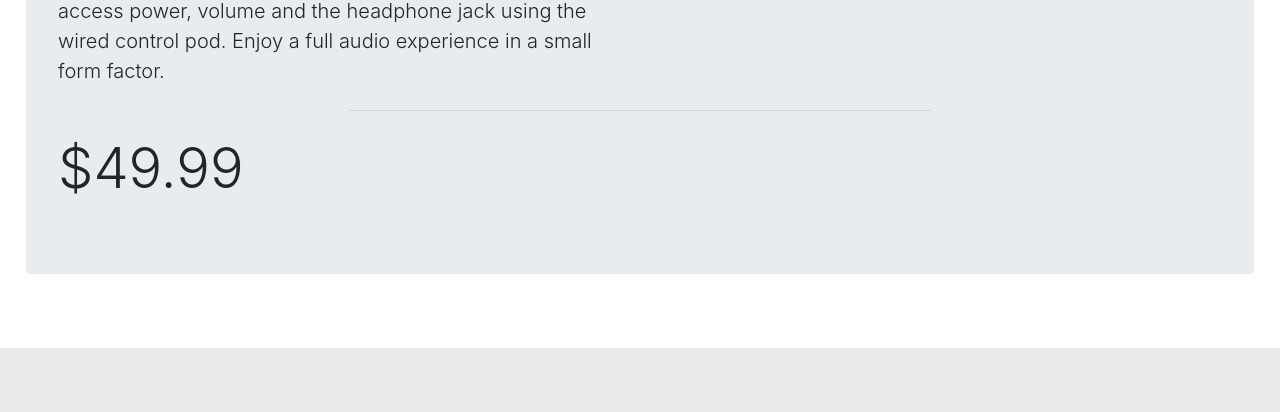
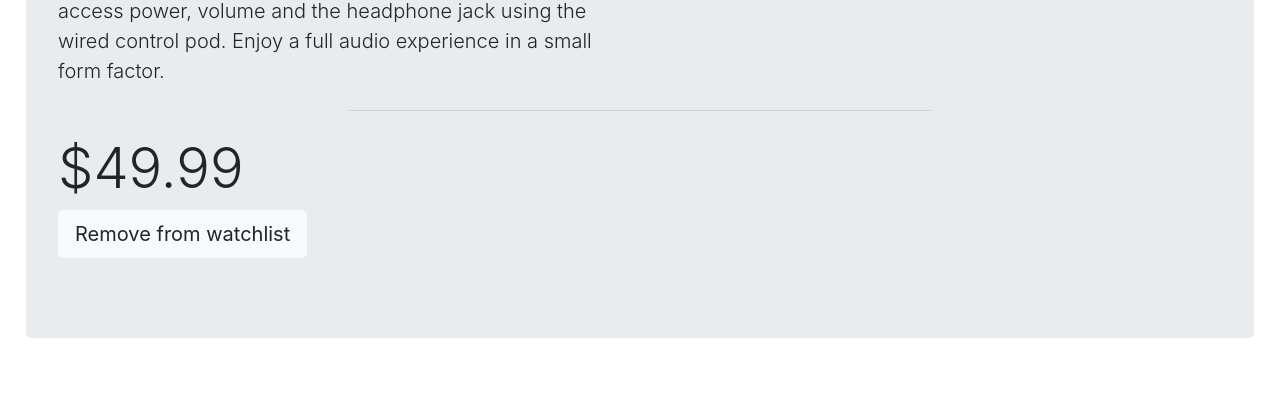
Before and after one commit to kingfreddymarin/commerce-cs50w, a Django app: page /listing/1 in a window 1280 px wide. Shown: the part 757-1169 px from the top of the page. Before the commit the page ends 1105 px from the top, so only its background shows below. Run offline with Django 3.2, Linux system fonts and the light colour scheme; the first user in the database is signed in; data comes from the database, SQL or seed files in the repository; some libraries are stand-ins or nearby versions.

Commit message:
add and remove settings, done!

```diff
--- a/auctions/models.py
+++ b/auctions/models.py
@@ -23,6 +23,8 @@ class Listing(models.Model):
         User, on_delete=models.CASCADE, blank=True, null=True, related_name="user")
     category = models.ForeignKey(
         Category, on_delete=models.CASCADE, blank=True, null=True, related_name="category")
+    watchlist = models.ManyToManyField(
+        User, blank=True, null=True, related_name="watchlist")
 
     def __str__(self):
         return self.title
--- a/auctions/templates/auctions/layout.html
+++ b/auctions/templates/auctions/layout.html
@@ -4,17 +4,19 @@
 <html lang="en">
   <head>
     <title>{% block title %}Auctions{% endblock %}</title>
-        <link rel="stylesheet" href="https://stackpath.bootstrapcdn.com/bootstrap/4.4.1/css/bootstrap.min.css" integrity="sha384-Vkoo8x4CGsO3+Hhxv8T/Q5PaXtkKtu6ug5TOeNV6gBiFeWPGFN9MuhOf23Q9Ifjh" crossorigin="anonymous">
-        <link href="{% static 'auctions/styles.css' %}" rel="stylesheet">
+    <link
+      rel="stylesheet"
+      href="https://stackpath.bootstrapcdn.com/bootstrap/4.4.1/css/bootstrap.min.css"
+      integrity="sha384-Vkoo8x4CGsO3+Hhxv8T/Q5PaXtkKtu6ug5TOeNV6gBiFeWPGFN9MuhOf23Q9Ifjh"
+      crossorigin="anonymous"
+    />
+    <link href="{% static 'auctions/styles.css' %}" rel="stylesheet" />
   </head>
   <body>
     <h1>Auctions</h1>
     <div>
-            {% if user.is_authenticated %}
-                Signed in as <strong>{{ user.username }}</strong>.
-            {% else %}
-                Not signed in.
-            {% endif %}
+      {% if user.is_authenticated %} Signed in as
+      <strong>{{ user.username }}</strong>. {% else %} Not signed in. {% endif%}
     </div>
     <ul class="nav">
       <li class="nav-item">
@@ -23,6 +25,9 @@
       {% if user.is_authenticated %}
       <li class="nav-item">
         <a class="nav-link" href="{% url 'create' %}">Create listing</a>
+      </li>
+      <li class="nav-item">
+        <a class="nav-link" href="">Watchlist</a>
       </li>
       <li class="nav-item">
         <a class="nav-link" href="{% url 'logout' %}">Log Out</a>
--- a/auctions/templates/auctions/listing.html
+++ b/auctions/templates/auctions/listing.html
@@ -1,18 +1,37 @@
-{% extends "auctions/layout.html" %}
+{% extends "auctions/layout.html" %} {% block body %}
 
-{% block body %}
+<section
+  style="width: 100%"
+  class="p-3 d-flex flex-wrap flex-row bd-highlight mb-3 justify-content-start"
+>
+  <div class="jumbotron">
+    <h1 class="display-4">{{listing.title}}</h1>
+    <img class="img" src="{{listing.image}}" style="width: 500px" alt="" />
+    <p class="lead w-50">{{listing.description}}</p>
+    <hr class="my-4 w-50" />
+    <h4 class="display-4">${{listing.price}}</h4>
+    {%if user.is_authenticated%} {%if watchlistTrue%}
 
-<section style="width: 100%;" class=" p-3 d-flex flex-wrap flex-row bd-highlight mb-3 justify-content-start">
-    <div class="jumbotron">
-        <h1 class="display-4">{{listing.title}}</h1>
-        <img class="img" src="{{listing.image}}" style="width: 500px;" alt="">
-        <p class="lead w-50">{{listing.description}}</p>
-        <hr class="my-4 w-50">
-        <h4 class="display-4">${{listing.price}}</h4>
-        <!-- <p class="lead">
-            <a class="btn btn-dark btn-lg" href="#" role="button">Learn more</a>
-        </p> -->
-    </div>
+    <form action="{%url 'removeFromWatchlist' id=listing.id%}" method="POST">
+      {%csrf_token%}
+      <p class="lead">
+        <button class="btn btn-light btn-lg" type="submit">
+          Remove from watchlist
+        </button>
+      </p>
+    </form>
+    {%else%}
+    <form action="{%url 'addToWatchlist' id=listing.id%}" method="POST">
+      {%csrf_token%}
+      <p class="lead">
+        <button class="btn btn-dark btn-lg" type="submit">
+          Add to watchlist
+        </button>
+      </p>
+    </form>
+
+    {%endif%} {%endif%}
+  </div>
 </section>
 
 {% endblock %}
--- a/auctions/urls.py
+++ b/auctions/urls.py
@@ -10,5 +10,9 @@ urlpatterns = [
     path("create", views.createListing, name="create"),
     path("categoryFilter", views.categoryFilter, name="categoryFilter"),
     path("listing/<int:id>", views.listing, name="listing"),
+    path("removeFromWatchlist/<int:id>", views.removeFromWatchlist,
+         name="removeFromWatchlist"),
+    path("addToWatchlist/<int:id>", views.addToWatchlist,
+         name="addToWatchlist"),
 
 ]
--- a/auctions/views.py
+++ b/auctions/views.py
@@ -9,9 +9,25 @@ from .models import User, Category, Listing
 
 def listing(request, id):
     listingData = Listing.objects.get(pk=id)
+    watchlistTrue = request.user in listingData.watchlist.all()
     return render(request, "auctions/listing.html", {
-        "listing": listingData
+        "listing": listingData,
+        "watchlistTrue": watchlistTrue
     })
+
+
+def removeFromWatchlist(request, id):
+    listingData = Listing.objects.get(pk=id)
+    currentUser = request.user
+    listingData.watchlist.remove(currentUser)
+    return HttpResponseRedirect(reverse(listing, args=(id,)))
+
+
+def addToWatchlist(request, id):
+    listingData = Listing.objects.get(pk=id)
+    currentUser = request.user
+    listingData.watchlist.add(currentUser)
+    return HttpResponseRedirect(reverse(listing, args=(id,)))
 
 
 def index(request):
```
Also changed, not shown: other parts of auctions/templates/auctions/layout.html (+2 -3 lines), auctions/migrations/0004_listing_watchlist.py (added), db.sqlite3. Lines whose indentation alone changed are shown as unchanged.
